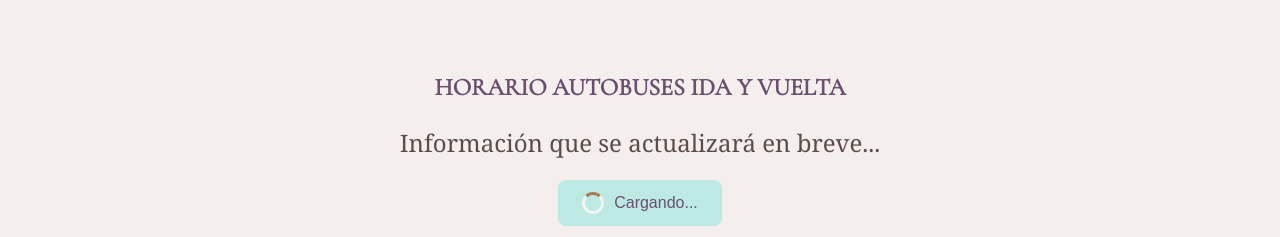
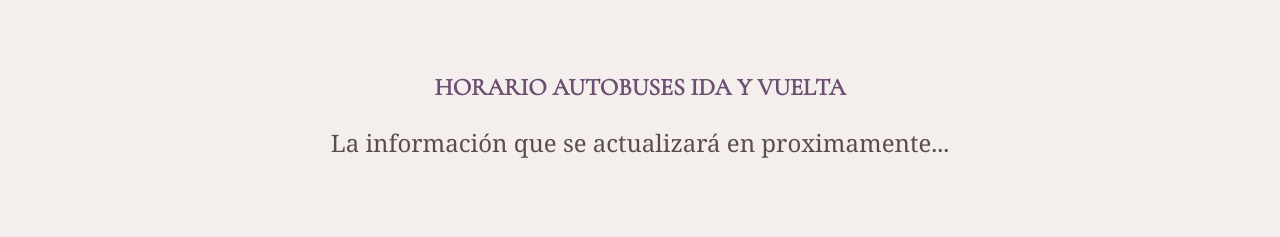
Before and after one commit to JohanSMirandaG/KarenYCarlos, a plain HTML site: page index.html in a window 1280 px wide. Shown: the part 3080-3317 px from the top of the page. Drawn offline with nearby package versions, Linux system fonts and the light colour scheme.

Commit message:
Actualizacion seccion buses

```diff
--- a/index.html
+++ b/index.html
@@ -85,10 +85,7 @@
   <section class="bus-info-section">
     <div class="container">
       <h2>HORARIO AUTOBUSES IDA Y VUELTA</h2>
-      <p>Información que se actualizará en breve...</p>
-      <button class="loading-button" disabled>
-        <span class="loader"></span> Cargando...
-      </button>
+      <p>La información que se actualizará en proximamente...</p>
     </div>
   </section>
 
--- a/styles.css
+++ b/styles.css
@@ -364,35 +364,6 @@ footer p {
   margin-bottom: 20px;
 }
 
-/* Loading button */
-.loading-button {
-  background-color: #bde9e3;
-  border: none;
-  color: #6b4e71;
-  font-size: 1rem;
-  padding: 12px 24px;
-  border-radius: 8px;
-  position: relative;
-  cursor: not-allowed;
-  display: inline-flex;
-  align-items: center;
-  gap: 10px;
-}
-
-.loader {
-  border: 3px solid #f3f3f3;
-  border-top: 3px solid #a67c52;
-  border-radius: 50%;
-  width: 16px;
-  height: 16px;
-  animation: spin 1s linear infinite;
-}
-
-@keyframes spin {
-  0% { transform: rotate(0deg); }
-  100% { transform: rotate(360deg); }
-}
-
 /* Responsive para celulares */
 @media (max-width: 768px) {
   .photo-under-names img {
```
